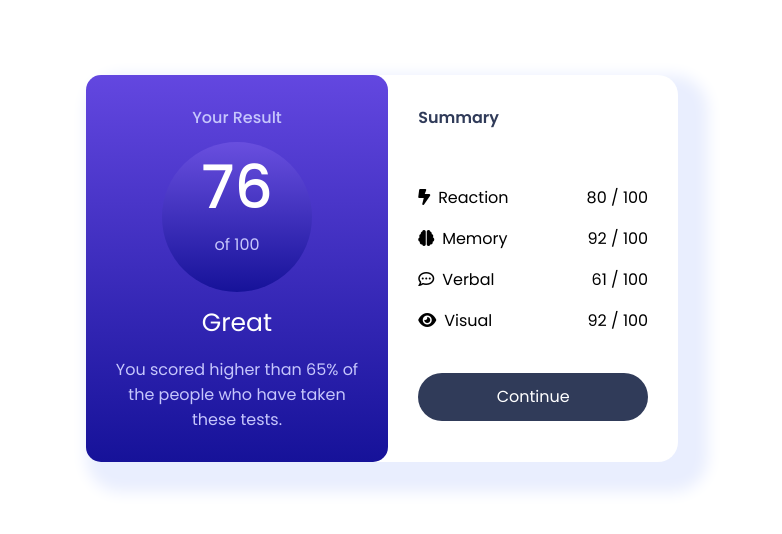
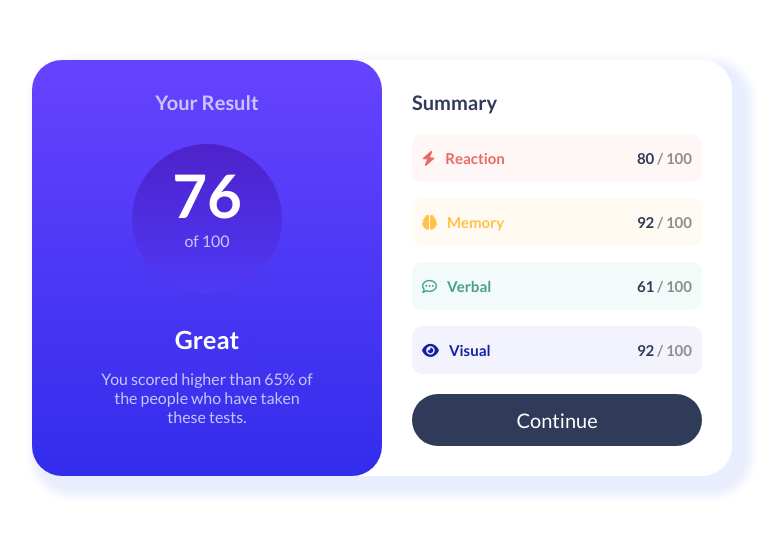
Before and after one commit to irem1905/carddesign, a plain HTML site: page index.html in a window 1280 px wide. Shown: the part 132-666 px from the top of the page, without its empty margins (258-1040 px from the left). Drawn offline with Linux system fonts and the light colour scheme.

Commit message:
summary item design

```diff
--- a/index.css
+++ b/index.css
@@ -2,8 +2,6 @@
     --background-color-winter-sea: #303B59;
     --color-white: #FFFFFF;
     --background-color-royal-vessel: #4535f2;
-    --background-color-macaroon-cream: #FFE9D6;
-    --color-lucky-orange: #ff7600;
     --background-color-bubble-bobble-green: #04B200;
     --color-placebo-green: #EAFFE7;
     --color-child-of-the-night: #280274;
@@ -11,6 +9,14 @@
     --color-light-periwinkle: #c6c6fc;
     --color-stieglitz-silver: #8E8E8E;
     --background-shadow-cotton-boll: #e9eefe;
+    --background-red: #fff7f6;
+    --color-red: #e76a68;
+    --background-yellow: #fffbf2;
+    --color-yellow: #ffc14a;
+    --background-green: #f3fafa;
+    --color-green: #45a184;
+    --background-blue: #f3f3fd;
+    --color-blue: #131fa5;
 }
 
 *,
@@ -22,7 +28,7 @@
 * {
     margin: 0;
     font: inherit;
-    font-family: Poppins;
+    font-family: Lato;
 }
 
 body {
@@ -31,55 +37,79 @@ body {
     place-items: center;
 }
 
+.result-summary {
+    display: flex;
+    box-shadow: 10px 10px 10px 10px rgb(233, 238, 254);
+    background-color: var(--color-white);
+    border-radius: 30px;
+}
+
 
 /* Card-One */
 
-.result-summary {
-    display: flex;
-    box-shadow: 15px 15px 15px 15px rgb(233, 238, 254);
-    background-color: var(--color-white);
-    border-radius: 20px;
-}
 
 .conclusion {
-    background: linear-gradient(to bottom, #6347e0, #161299);
-    border-radius: 15px;
+    width: 350px;
+    background: linear-gradient(to bottom, #6743ff, #322deb);
+    border-radius: 30px;
     padding: 30px;
     display: flex;
     flex-direction: column;
     align-items: center;
-    gap: 12px;
+    gap: 30px;
 }
+
+.section-title-one {
+    color: var(--color-light-periwinkle);
+    font-weight: 600;
+    text-align: center;
+    font-size: 20px;
+}
+
+.resul-score {
+    color: var(--color-light-periwinkle);
+    text-align: center;
+    padding: 15px;
+    width: 150px;
+    height: 150px;
+    background: linear-gradient(to top, #4F39F6, #4d22ca);
+    border-radius: 50%;
+}
+
+.status-section{
+    color: var(--color-light-periwinkle);
+    text-align: center;
+}
+
+.colorful-number {
+    color: var(--color-white);
+    font-size: 60px;
+    font-weight: 700;
+}
+
 
 .success-status {
     color: var(--color-white);
     font-size: 25px;
-    font-weight: 400;
+    font-weight: 600;
     margin-bottom: 15px;
 }
 
-.status-section {
-    color: var(--color-light-periwinkle);
-    text-align: center;
-}
 
-.section-title-one {
-    color: var(--color-light-periwinkle);
-    font-weight: 500;
-    text-align: center;
-}
+/* Card-Two */
 
 .summary {
+    width: 350px;
     padding: 30px;
     display: flex;
     flex-direction: column;
-    gap: 40px;
+    gap: 20px;
+    font-size: 20px;
 }
 
 .section-title-two {
     color: var(--background-color-winter-sea);
     font-weight: 600;
-    margin-bottom: 15px;
 }
 
 .observation {
@@ -88,92 +118,52 @@ body {
     gap: 16px;
 }
 
-
-.resul-score {
-    color: var(--color-light-periwinkle);
-    text-align: center;
-
-    width: 150px;
-    height: 150px;
-    background: linear-gradient(to bottom, #694fdf, #161299);
-    border-radius: 50%;
-}
-.colorful-number {
-    color: var(--color-white);
-    font-size: 60px;
-    font-weight: 500;
+.summary-item {
+    font-weight: 600;
+    font-size: 15px;
+    display: flex;
+    justify-content: space-between;
+    border-radius: 10px;
+    padding: 15px 10px 15px 10px;
 }
 
-.summary-item-one {
-    display: flex;
-    justify-content: space-between;
+
+.summary-score {
+    color: var(--color-stieglitz-silver);
 }
 
-.summary-item-title-one {
+.summary-item-title {
     display: flex;
     align-items: center;
     flex-direction: row-reverse;
-    gap: 8px;
+    gap: 10px;
 }
 
-.summary-item-two {
-    display: flex;
-    justify-content: space-between;
+.summary-item.one {
+    color: var(--color-red);
+    background-color: var(--background-red);
+
 }
 
-.summary-item-title-two {
-    display: flex;
-    align-items: center;
-    flex-direction: row-reverse;
-    gap: 8px;
+.summary-item.two {
+    color: var(--color-yellow);
+    background-color: var(--background-yellow);
 }
 
-.summary-item-three {
-    display: flex;
-    justify-content: space-between;
+.summary-item.three {
+    color: var(--color-green);
+    background-color: var(--background-green);
 }
 
-.summary-item-title-three {
-    display: flex;
-    align-items: center;
-    flex-direction: row-reverse;
-    gap: 8px;
+.summary-item.four {
+    color: var(--color-blue);
+    background-color: var(--background-blue);
 }
 
-.summary-item-four {
-    display: flex;
-    justify-content: space-between;
+.summary-score span {
+    font-weight: 700;
+    color: var(--background-color-winter-sea);
 }
-
-.summary-item-title-four {
-    display: flex;
-    align-items: center;
-    flex-direction: row-reverse;
-    gap: 8px;
-}
-
-
-
-
-
-
-
-
-
-
-
-
-
-
-
-
-
-
-
-
-
-
-/* Button */
 
 .button {
     color: var(--color-white);
@@ -182,5 +172,4 @@ body {
     padding: 1rem 2rem;
     border: 0;
     border-radius: 30px;
-    width: 230px;
 }
--- a/index.html
+++ b/index.html
@@ -7,7 +7,7 @@
     <link rel="preconnect" href="https://fonts.googleapis.com">
     <link rel="preconnect" href="https://fonts.gstatic.com" crossorigin>
     <link
-        href="https://fonts.googleapis.com/css2?family=Poppins:ital,wght@0,100;0,200;0,300;0,400;0,500;0,600;0,700;0,800;0,900;1,100;1,200;1,300;1,400;1,500;1,600;1,700;1,800;1,900&family=Roboto:ital,wght@0,100;0,300;0,400;0,500;0,700;0,900;1,100;1,300;1,400;1,500;1,700;1,900&display=swap"
+        href="https://fonts.googleapis.com/css2?family=Lato:ital,wght@0,100;0,300;0,400;0,700;0,900;1,100;1,300;1,400;1,700;1,900&family=Roboto:ital,wght@0,100;0,300;0,400;0,500;0,700;0,900;1,100;1,300;1,400;1,500;1,700;1,900&display=swap"
         rel="stylesheet">
     <link rel="stylesheet" href="https://cdnjs.cloudflare.com/ajax/libs/font-awesome/6.5.1/css/all.min.css"
         integrity="sha512-DTOQO9RWCH3ppGqcWaEA1BIZOC6xxalwEsw9c2QQeAIftl+Vegovlnee1c9QX4TctnWMn13TZye+giMm8e2LwA=="
@@ -41,11 +41,11 @@
             <h2 class="section-title-two">Summary</h2>
             <div class="observation">
 
-                <div class="summary-item-one">
-                    <div class="summary-item-title-one">
+                <div class="summary-item one">
+                    <div class="summary-item-title">
 
                         <h3>Reaction</h3>
-                        <i id="lightning" class="fa-solid fa-bolt-lightning"></i>
+                        <i class="fa-solid fa-bolt"></i>
                     </div>
 
                     <p class="summary-score">
@@ -53,11 +53,11 @@
                     </p>
                 </div>
 
-                <div class="summary-item-two">
-                    <div class="summary-item-title-two">
+                <div class="summary-item two">
+                    <div class="summary-item-title">
 
                         <h3>Memory</h3>
-                        <i id="brain" class="fa-solid fa-brain"></i>
+                        <i class="fa-solid fa-brain"></i>
                     </div>
 
                     <p class="summary-score">
@@ -65,11 +65,11 @@
                     </p>
                 </div>
 
-                <div class="summary-item-three">
-                    <div class="summary-item-title-three">
+                <div class="summary-item three">
+                    <div class="summary-item-title">
 
                         <h3>Verbal</h3>
-                        <i id="dots" class="fa-regular fa-comment-dots"></i>
+                        <i class="fa-regular fa-comment-dots"></i>
                     </div>
 
                     <p class="summary-score">
@@ -77,8 +77,8 @@
                     </p>
                 </div>
 
-                <div class="summary-item-four">
-                    <div class="summary-item-title-four">
+                <div class="summary-item four">
+                    <div class="summary-item-title">
 
                         <h3>Visual</h3>
                         <i id="eye" class="fa-solid fa-eye"></i>
```
